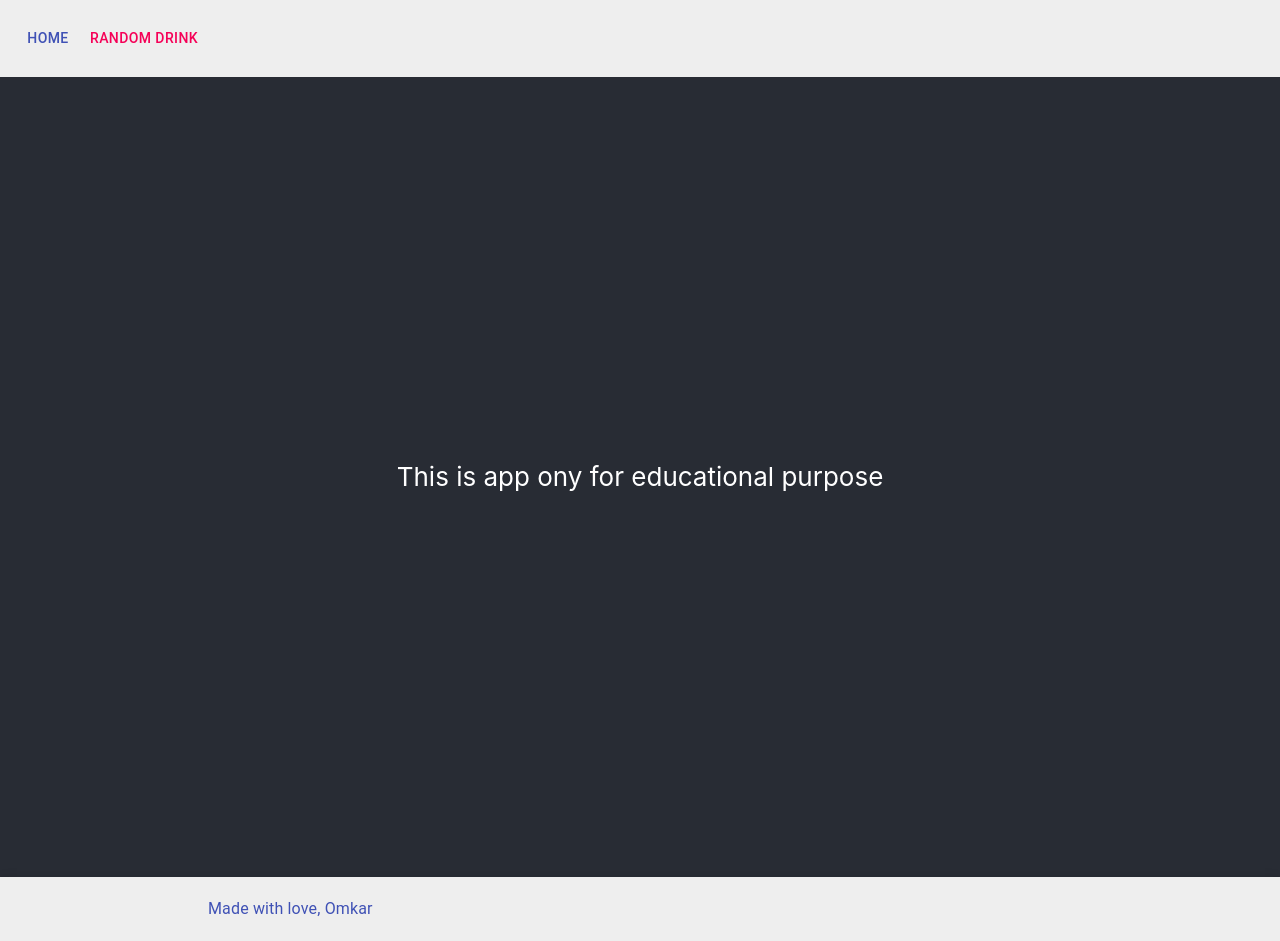
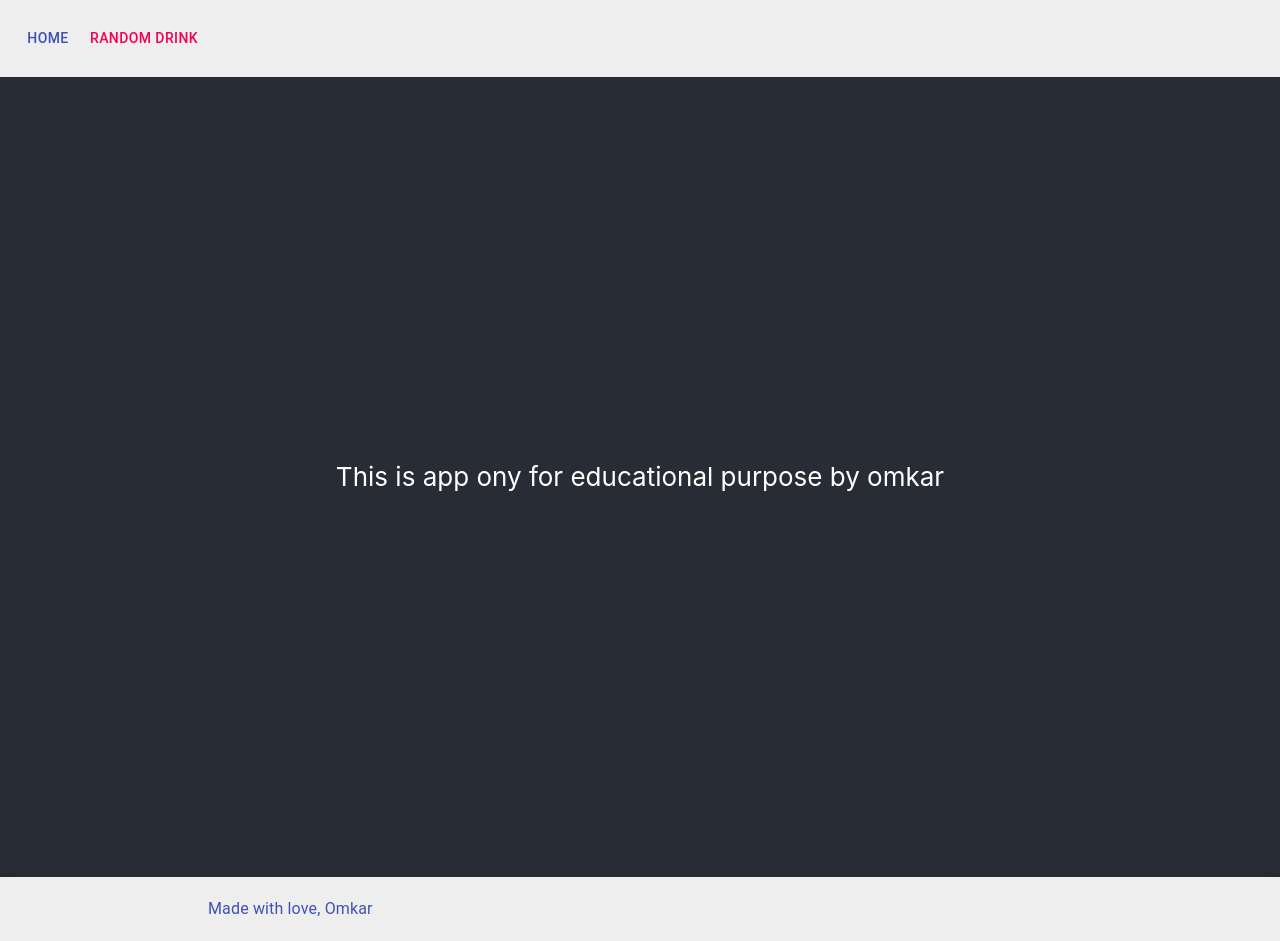
Before and after one commit to omkarpadwale/cocktail-web-app, a React (Create React App) app: page / in a window 1280 px wide. Built offline with nearby package versions, Linux system fonts and the light colour scheme.

Commit message:
Added index change

```diff
--- a/src/Pages/Home.js
+++ b/src/Pages/Home.js
@@ -8,7 +8,7 @@ const HomePage = () => {
     <div className="App">
       <header className="App-header">
          <p>
-         This is app ony for educational purpose
+         This is app ony for educational purpose by omkar
         </p>
       </header>
     </div>
```
